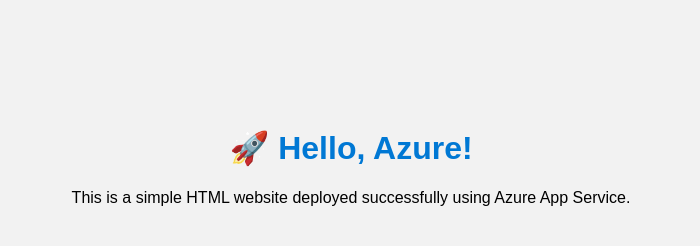
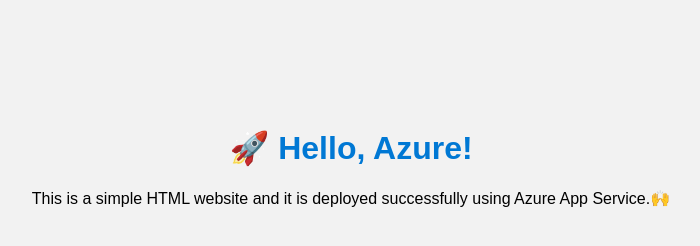
Before and after one commit to 28kanchan/WebDemo, a plain HTML site: page index.html in a window 1280 px wide. Shown: the whole page, without its empty margins (289-989 px from the left). Drawn offline with Linux system fonts and the light colour scheme.

Commit message:
letest update

```diff
--- a/index.html
+++ b/index.html
@@ -18,7 +18,7 @@
 </head>
 <body>
   <h1>🚀 Hello, Azure!</h1>
-  <p>This is a simple HTML website deployed successfully using Azure App Service.</p>
+  <p>This is a simple HTML website and it is deployed successfully using Azure App Service.🙌</p>
   <div class="main"> </div>
 </body>
 </html>
```
